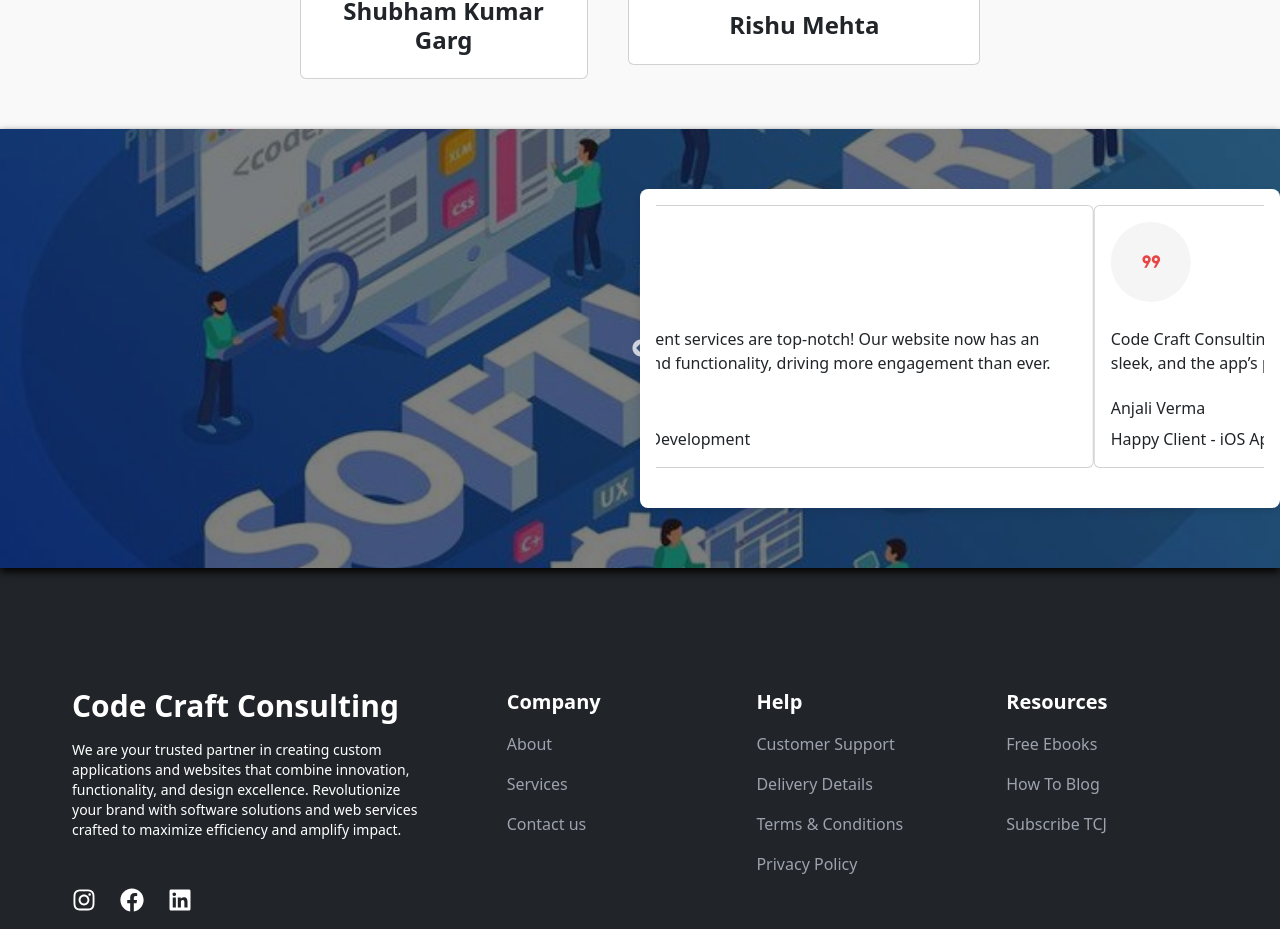
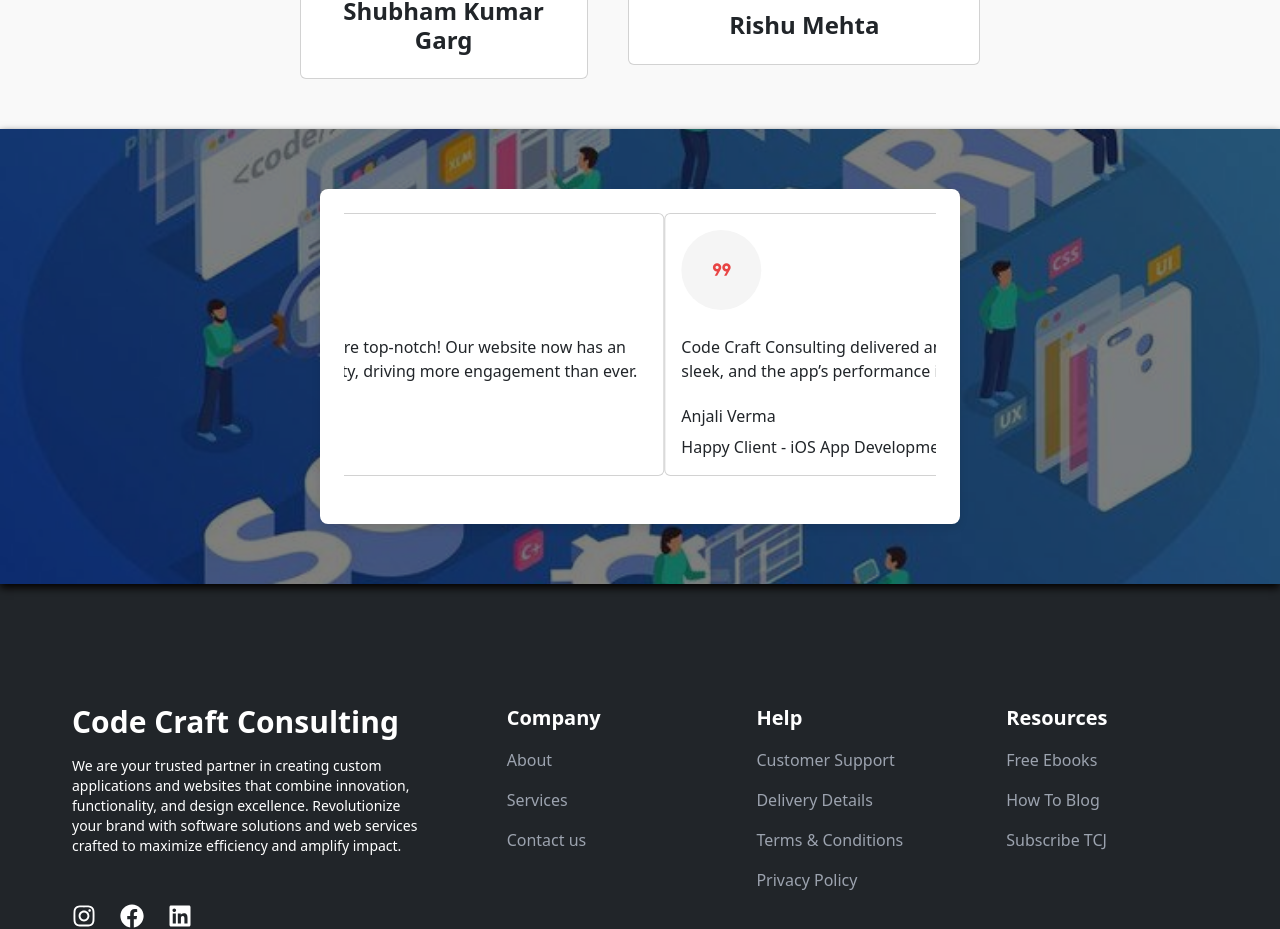
Before and after one commit to Profile-Hub/codeCraftPortfolio, a React (Vite) app: page /About-us in a window 1280 px wide. Shown: the part 3760-4689 px from the top of the page. Built offline with nearby package versions, Linux system fonts and the light colour scheme.

Commit message:
testonomial fix

```diff
--- a/src/components/Hero/Hero.jsx
+++ b/src/components/Hero/Hero.jsx
@@ -78,7 +78,7 @@
               className="text-4xl sm:text-5xl font-semibold"
               style={{ lineHeight: 1.2 }}
             >
-              Building Brands in the{" "}
+              Building Brands at{" "}
               <span className="text-primary">Code Craft Consulting</span>
             </h1>
             <p data-aos="fade-up" data-aos-delay="300">
--- a/src/components/Testimonial/Testimonial.css
+++ b/src/components/Testimonial/Testimonial.css
@@ -5,7 +5,7 @@
     padding: 60px 0px;
     display: flex;
     align-items: center;
-    justify-content: flex-end;
+    justify-content: center;
     box-shadow:0 4px 8px rgba(4, 2, 1, 9.1);
     z-index: 1;
   }
@@ -22,7 +22,7 @@
 }
   .feedback-client {
     width: 50%;
-    padding: 1rem;
+    padding: 1.5rem;
     border: 0;
     background-color: #fff;
     border-radius: 8px;
```
Also changed, not shown: src/components/Services/Services.jsx (line endings or trailing spaces).
